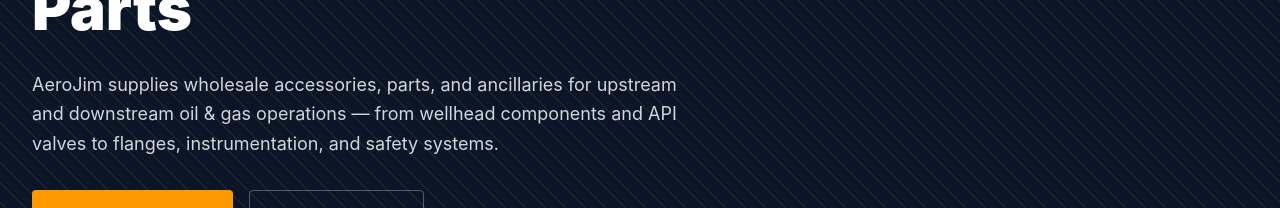
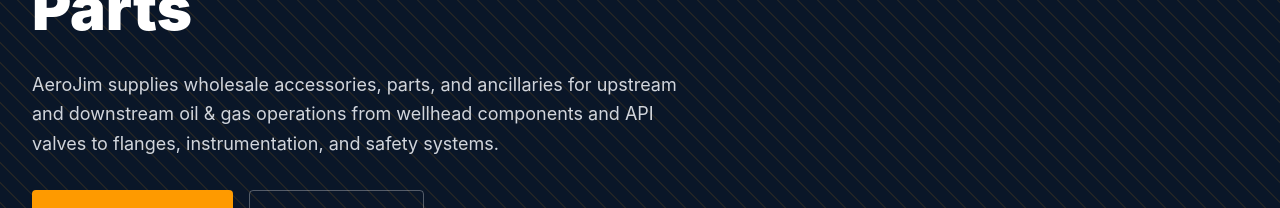
Before and after one commit to imostack/aero, a Next.js app in the folder aerojim/: page / in a window 1280 px wide. Shown: the part 441-649 px from the top of the page. Built offline with nearby package versions, Linux system fonts and the light colour scheme.

Commit message:
made homepage changes

```diff
--- a/aerojim/src/app/page.tsx
+++ b/aerojim/src/app/page.tsx
@@ -76,7 +76,7 @@
             </h1>
             <p className="text-lg text-gray-300 leading-relaxed mb-8 max-w-2xl">
               AeroJim supplies wholesale accessories, parts, and ancillaries for
-              upstream and downstream oil & gas operations — from wellhead
+              upstream and downstream oil & gas operations from wellhead
               components and API valves to flanges, instrumentation, and safety
               systems.
             </p>
```
